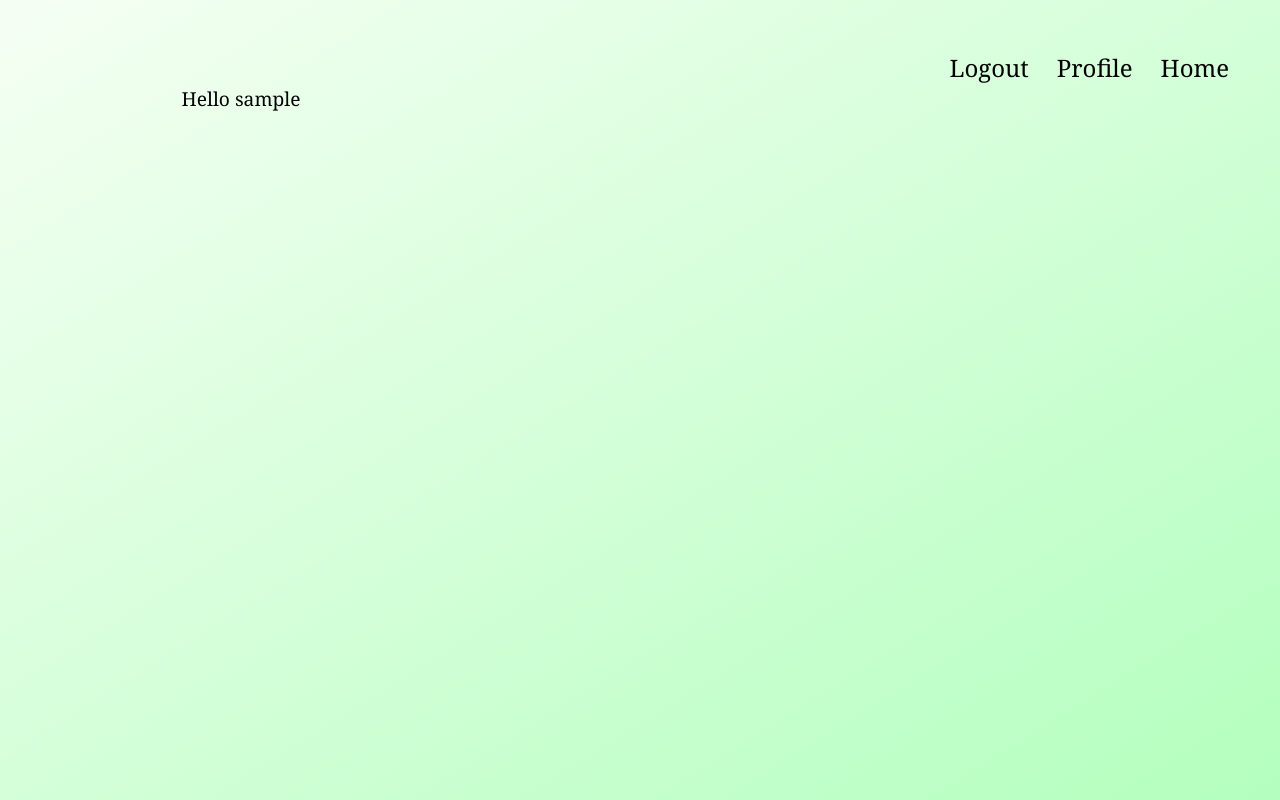
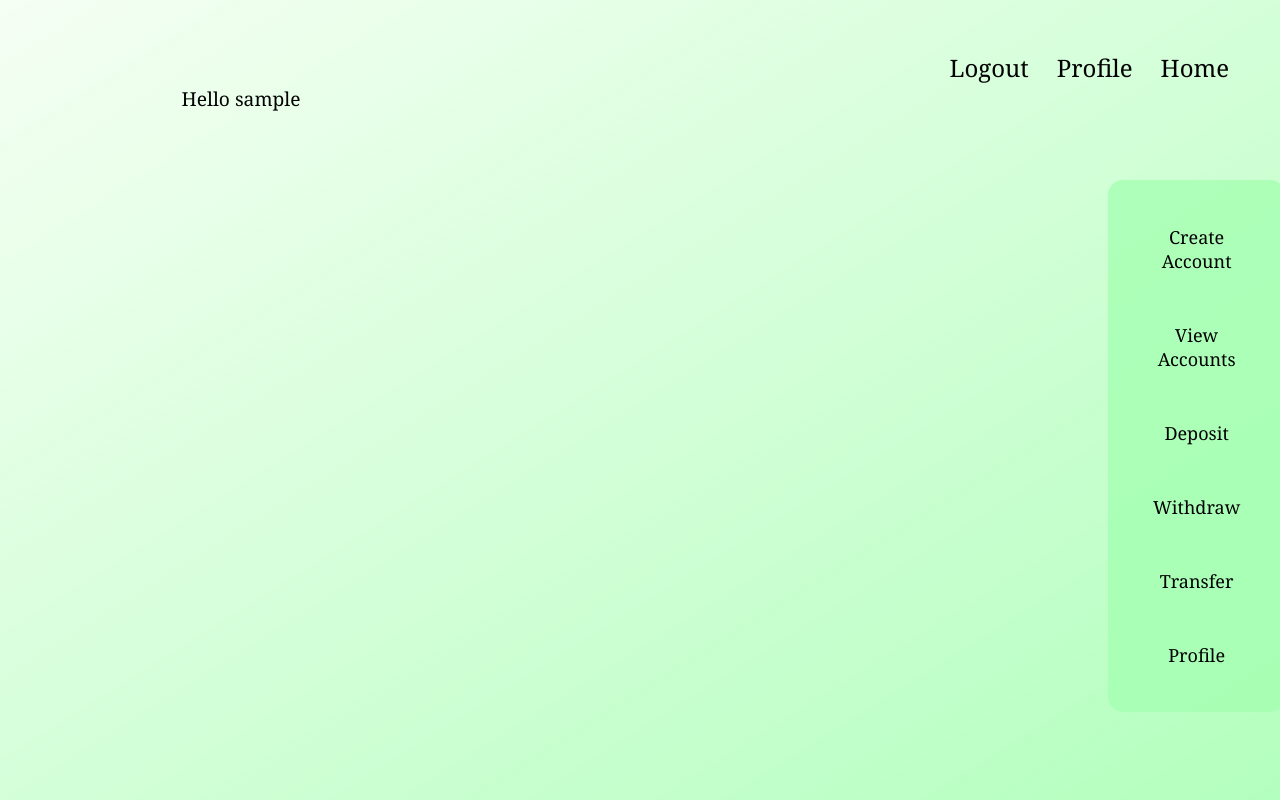
Before and after one commit to Indiedude78/Sim-Bank, a PHP site: page /home.php in a window 1280 px wide. Run offline with PHP 8.4, Linux system fonts and the light colour scheme; the visitor is signed in with stand-in values (Sample User, id 1).

Commit message:
Added dashboard on home page - Updated CSS

```diff
--- a/project/home.php
+++ b/project/home.php
@@ -10,6 +10,9 @@ if (is_logged_in()) { //Secuirty check to see if user is logged in
 }
 ?>
 <?php
+    require_once(__DIR__ . "/partials/dashboard.php");
+?>
+<?php
 if (!is_logged_in()) { //If user is not logged in, the can login from the home page
     die(header("Location: index.php"));
 }
--- /dev/null
+++ b/project/partials/dashboard.php
@@ -0,0 +1,18 @@
+<?php require_once(__DIR__ . "/../lib/helpers.php"); ?>
+<?php
+    if (!is_logged_in()) {
+        die(header("Location: login.php"));
+    }
+?>
+
+<div class="dashboard-container">
+    <ul id="dashboard">
+        <li><a href="test_create_accounts.php">Create Account</a></li>
+        <li><a href="#">View Accounts</a></li>
+        <li><a href="#">Deposit</a></li>
+        <li><a href="#">Withdraw</a></li>
+        <li><a href="#">Transfer</a></li>
+        <li><a href="profile.php">Profile</a></li>
+
+    </ul>
+</div>
--- a/project/static/css/style.css
+++ b/project/static/css/style.css
@@ -122,6 +122,40 @@ h3 {
     color: inherit;
 }
 
+div.dashboard-container {
+    position: absolute;
+    top: 20%;
+    left: 85%;
+    margin: 20;
+    border-radius: 15px;
+    background-color: #a3ffb0c2;
+}
+
+ul#dashboard {
+    list-style-type: none;
+    margin: 20px;
+    padding: unset;
+
+}
+
+ul#dashboard > li {
+    text-align: center;
+    padding: 20px;
+}
+
+ul#dashboard > li a {
+    display: list-item;
+    color: #000000;
+    text-decoration: none;
+    padding: 5px;
+    font-size: large;
+}
+
+ul#dashboard > li a:hover {
+    background-color: #00ff22;
+    border-radius: 12px;
+}
+
 #text {
     color:  black;
     font-family: inherit;
```
